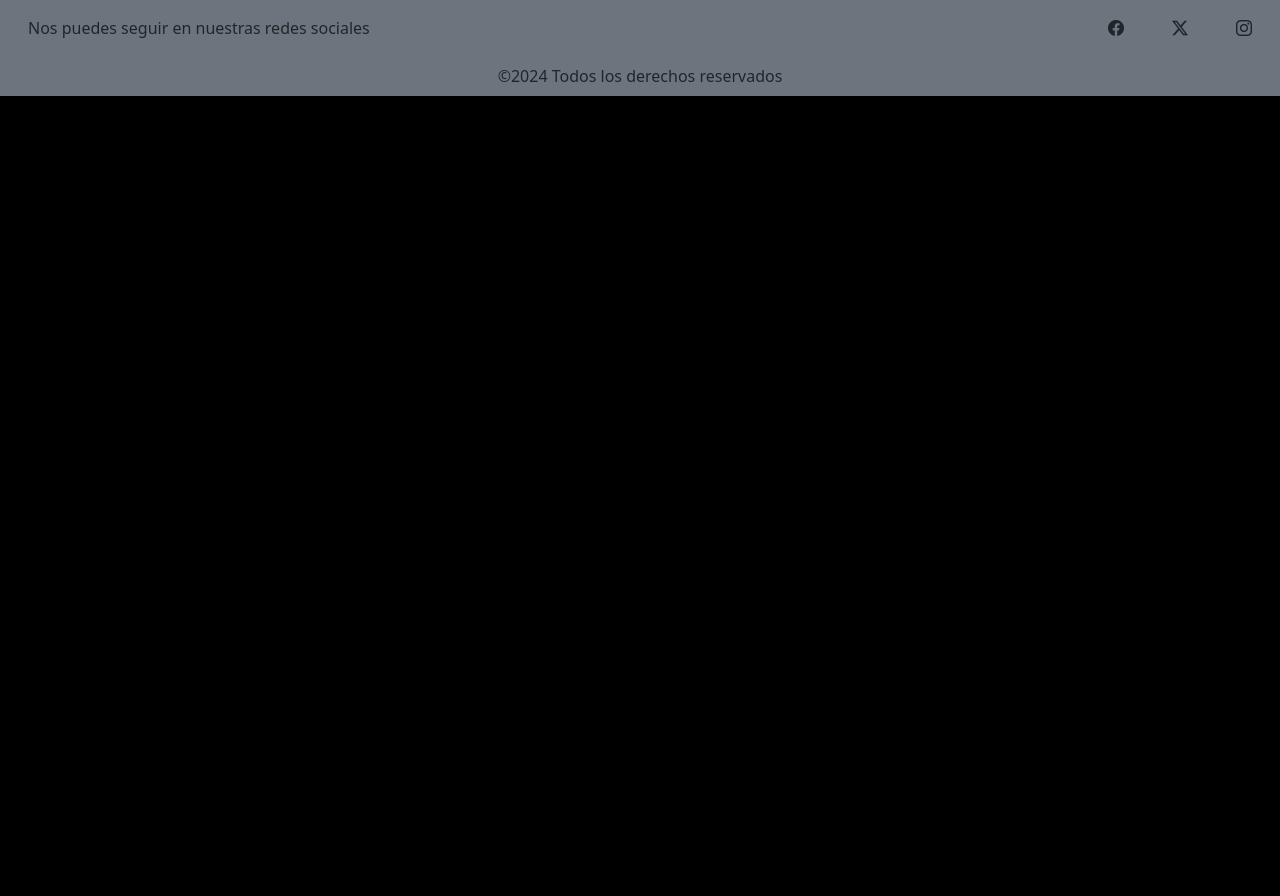
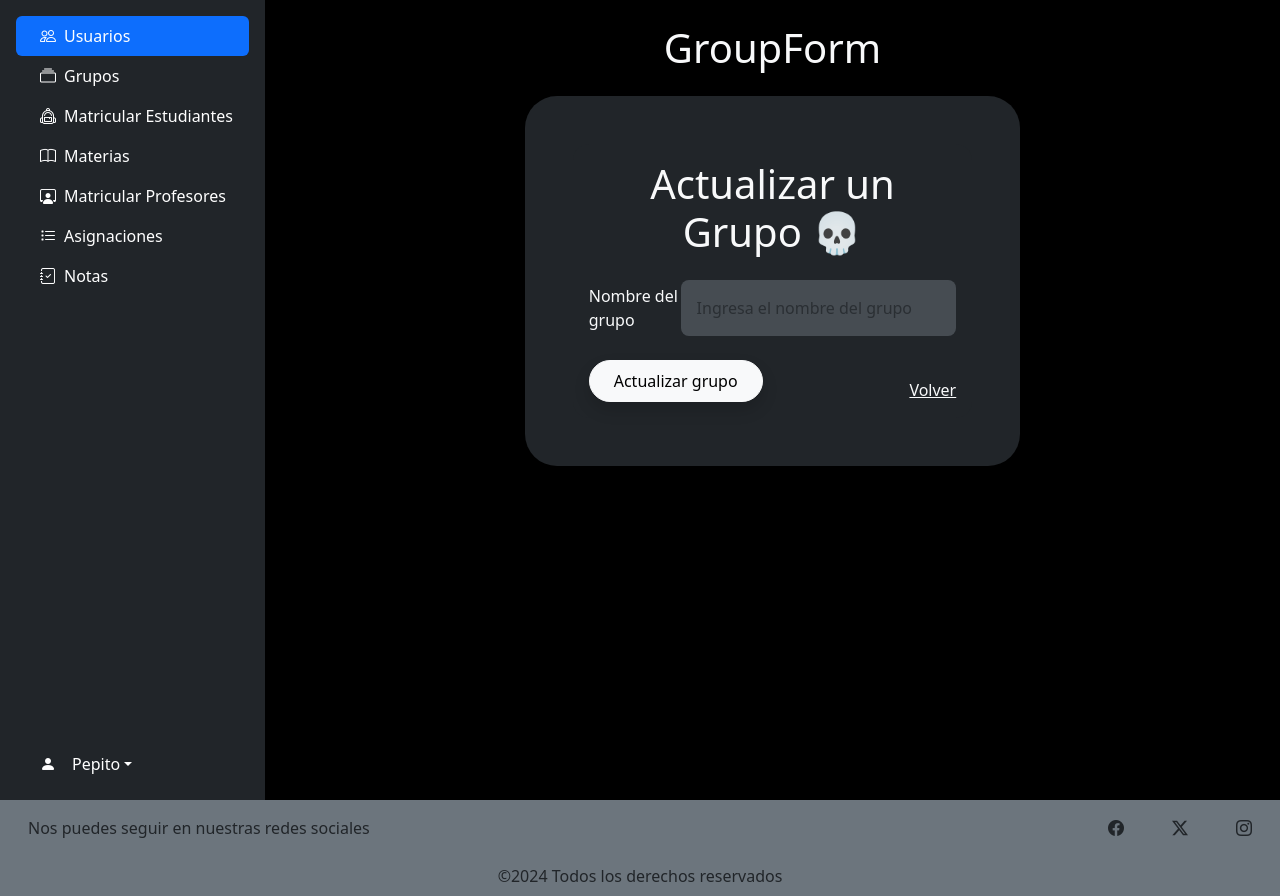
Before and after one commit to Alejoxd70/GradeManagmentSystem-FrontEnd, a React (Vite) app: page /admin/groups/edit/1 in a window 1280 px wide. Before the commit the page ends 800 px from the top, so only its background shows below. Built offline with nearby package versions, Linux system fonts and the light colour scheme; no server answers.

Commit message:
add group crud

```diff
--- a/src/App.jsx
+++ b/src/App.jsx
@@ -7,7 +7,7 @@ import Login from './pages/Login';
 
 import ForgotPassword from './pages/ForgotPassword';
 import LoginLayout from './layout/LoginLayout';
-import Courses from './pages/Admin/Group';
+import Group from './pages/Admin/Group';
 import AdminLayout from './layout/AdminLayout';
 import Footer from './components/Footer';
 import Assignments from "./pages/Admin/Assignments"
@@ -18,7 +18,7 @@ import Grade from "./pages/Admin/Grade"
 import User from './pages/Admin/User';
 import Profile from './pages/Admin/Profile';
 import UserForm from './pages/Admin/UserForm';
-
+import GroupForm from './pages/Admin/GroupForm';
 
 function App() {
 
@@ -40,7 +40,10 @@ function App() {
                         <Route path='/admin/users/create' element={<UserForm/>}/>
                         <Route path='/admin/users/edit/:id' element={<UserForm/>}/>
 
-                        <Route path='/admin/courses' element={<Courses/>}/>
+                        <Route path='/admin/groups' element={<Group/>}/>
+                        <Route path='/admin/groups/create' element={<GroupForm/>}/>
+                        <Route path='/admin/groups/edit/:id' element={<GroupForm/>}/>
+
                         <Route path='/admin/register-students' element={<RegisterStudent/>}/>
                         <Route path='/admin/subjects' element={<Subject/>}/>
                         <Route path='/admin/register-teachers' element={<RegisterTeacher/>}/>
--- a/src/components/SideNavBar.jsx
+++ b/src/components/SideNavBar.jsx
@@ -13,7 +13,7 @@ const SideNavBar = () => {
                     </Nav.Item>
 
                     <Nav.Item className="nav-item">
-                        <Nav.Link className="nav-link text-white" eventKey="courses"as={Link} to={"/admin/courses"}><i className="bi bi-collection mx-2"></i>Grupos</Nav.Link>
+                        <Nav.Link className="nav-link text-white" eventKey="groups"as={Link} to={"/admin/groups"}><i className="bi bi-collection mx-2"></i>Grupos</Nav.Link>
                     </Nav.Item>
 
                     <Nav.Item>
--- a/src/pages/Admin/Group.jsx
+++ b/src/pages/Admin/Group.jsx
@@ -1,8 +1,104 @@
+import { useEffect, useState } from "react";
+import axiosClient from "../../config/axios";
+import Table from "react-bootstrap/Table";
+import Button from "react-bootstrap/Button";
+import { Link } from "react-router-dom";
+import Swal from "sweetalert2";
 
 const Group = () => {
-    return(
+    // Variables
+    const [groups, setGroups] = useState([]);
+
+    // useEffect solo se llama una vez cuando renderizamos
+    useEffect(() => {
+        // LLama la funcion getGroups
+        getGroups();
+    }, []);
+
+    // Busca los registros en la base de datos de Groups
+    const getGroups = async () => {
+        try {
+            const { data } = await axiosClient.get("/Group")
+            console.log(data);
+            setGroups(data)
+        } catch (error) {
+            console.log(error);
+
+        }
+    }
+
+
+    // Cuando presionamos delete
+    const handleDeleteButton = e => {
+        const id = e.target.id;
+
+        Swal.fire({
+            title: "Estás seguro?",
+            text: "No prodrás revertir esta acción!",
+            icon: "warning",
+            showCancelButton: true,
+            confirmButtonColor: "#3085d6",
+            cancelButtonColor: "#d33",
+            cancelButtonText: "Cancelar",
+            confirmButtonText: "Si, eliminarlo!"
+        }).then(async (result) => {
+            if (result.isConfirmed) {
+                try {
+                    const { data } = await axiosClient.delete(`/Group/${id}`);
+                    Swal.fire({
+                        title: "Eliminado!",
+                        text: `${data}`,
+                        icon: "success"
+                    });
+                    getGroups();
+                } catch (error) {
+                    console.log(error);
+
+                }
+
+            }
+        });
+    }
+
+    // De todos los grupos de la base de datos crea una lista
+    const listGroups = groups.map(group => (
+        <tr key={group.id}>
+            <td>{group.id}</td>
+            <td>{group.groupName}</td>
+            <td className="d-flex g-3 gap-2">
+                <Button variant="info" as={Link} to={`/admin/groups/edit/${group.id}`}><i className="bi bi-pencil-square"></i>
+                </Button>
+                <Button variant="danger" className="bi bi-trash" id={group.id} onClick={handleDeleteButton}></Button>
+            </td>
+        </tr>
+    ));
+
+    // Lo que se va a mostrar
+      return(
         <>
             <h1 className="text-center text-light mt-4">Grupos</h1>
+             {/* botón agregar grupos */}
+             <div className="d-flex justify-content-end">
+                <Button className="mb-2" as={Link} to="/admin/groups/create">Agregar nuevo grupo</Button>
+            </div>
+
+            <div>
+                {/* Tabla de grupos*/}
+                <Table striped bordered hover responsive="sm" variant="dark">
+                    <thead >
+                        <tr>
+                            {/* Campos de la base de datos */}
+                            <th>Id</th>
+                            <th>Nombre de Grupo</th>
+                            <th>Acciones</th>
+                        </tr>
+                    </thead>
+                    <tbody>
+                        {/* Mostrar lista de grupos */}
+                        {listGroups}
+                    </tbody>
+                </Table>
+            </div>
         </>
     );
 }
--- /dev/null
+++ b/src/pages/Admin/GroupForm.jsx
@@ -0,0 +1,140 @@
+import { Form } from "react-bootstrap";
+import { useEffect, useState } from "react";
+import Message from "../../components/Message";
+import InputGroup from "react-bootstrap/InputGroup";
+import { Link, useNavigate, useParams } from "react-router-dom";
+import Button from "react-bootstrap/Button";
+import axiosClient from "../../config/axios";
+
+const GroupForm = () => {
+    const [validated, setValidated] = useState(false);
+    const [message, setMessage] = useState({});
+    const [isSummiting, setIsSubmmiting] = useState(false)
+    const { id } = useParams();
+    const navigate = useNavigate();
+    console.log(id);
+
+
+    const [formData, setFormData] = useState({
+        name: ""
+    });
+
+    // Fetch group if edit mode
+    useEffect(() => {
+        if (id) {
+            try {
+                const getGroup = async () => {
+                    const { data } = await axiosClient.get(`/Group/${id}`);
+                    const renewData = {
+                        name: data.groupName,
+                    }
+                    setFormData(renewData);
+                }
+                getGroup();
+            } catch (error) {
+                console.log(error);
+            }
+
+        }
+    }, [id]);
+
+    const handleOnChange = e => {
+        setFormData({ ...formData, [e.target.name]: e.target.value });
+        console.log(formData);
+
+    }
+
+    const handleSubmit = async e => {
+        const form = e.currentTarget;
+        if (form.checkValidity() === false) {
+            e.preventDefault();
+            e.stopPropagation();
+        }
+
+        setValidated(true);
+
+        if (form.checkValidity() === true) {
+            e.preventDefault();
+            setIsSubmmiting(true);
+
+            if (!id) {
+                try {
+                    const queryString = new URLSearchParams(formData).toString();
+                    const url = `/Group?${queryString}`
+
+                    const {data}  = await axiosClient.post(url)
+                    console.log(data)
+                    setMessage({ text: data, variant: "success" })
+                    setTimeout(() => {
+                        navigate("/admin/groups");
+                    }, 2000);
+                } catch (error) {
+                    console.log(error);
+                }
+            } else {
+                try {
+                    const queryString = new URLSearchParams(formData).toString();
+                    const url = `/Group/${id}?${queryString}`
+
+                    const { data } = await axiosClient.put(url)
+                    setMessage({ text: data, variant: "success" })
+                    setTimeout(() => {
+                        navigate("/admin/groups");
+                    }, 2000);
+                } catch (error) {
+                    console.log(error);
+                }
+            }
+
+        }
+
+    };
+
+
+
+    return (
+        <>
+        <h1 className="text-center text-light mt-4">GroupForm</h1>
+        <div className="col-md-10 shadow-lg p-5 mb-5 bg-dark text-light rounded-5 w-50 mx-auto mt-4">
+              <Form noValidate validated={validated} onSubmit={handleSubmit} className="bg-dark p-3 rounded-4" method="post">
+                    <h1 className="text-center mb-4 text-light">{id ? "Actualizar" : "Crear"} un Grupo 💀</h1>
+
+                    <Form.Group className="d-flex justify-content-between align-items-center mb-3" controlId="controlName">
+                        <Form.Label className="w-25 mb-0 text-light">Nombre del grupo</Form.Label>
+                        <InputGroup hasValidation className="w-75">
+                            <Form.Control
+                                name="name"
+                                type="text"
+                                placeholder="Ingresa el nombre del grupo"
+                                required
+                                className="border-0 bg-secondary text-light p-3 rounded-3 bg-opacity-50"
+                                value={formData.name}
+                                onChange={handleOnChange}
+                            />
+                            <Form.Control.Feedback type="invalid" className="text-danger">
+                                Por favor ingrese un nombre de grupo.
+                            </Form.Control.Feedback>
+                        </InputGroup>
+                    </Form.Group>
+
+                    <div className="d-flex justify-content-between align-items-end mt-4">
+                        <Button
+                            type="submit"
+                            className="btn btn-light px-4 py-2 rounded-pill shadow"
+                            disabled={isSummiting}
+                        >
+
+                            {id ? "Actualizar" : "Crear"} grupo
+                        </Button>
+                        <Link className="text-light link-underline-opacity-0 link-underline-opacity-100-hover" to="/admin/groups">
+                            Volver
+                        </Link>
+                    </div>
+
+                    {message.text && <Message message={message} />}
+                </Form>
+            </div>
+        </>
+    )
+}
+export default GroupForm
```
